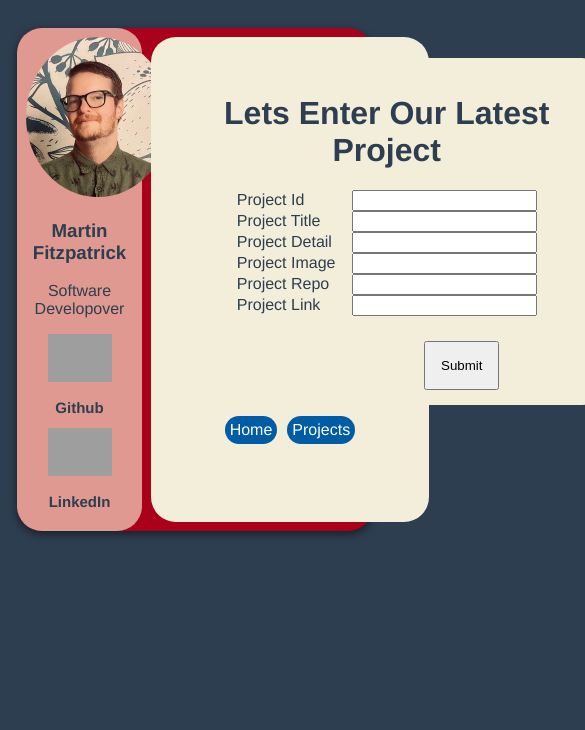
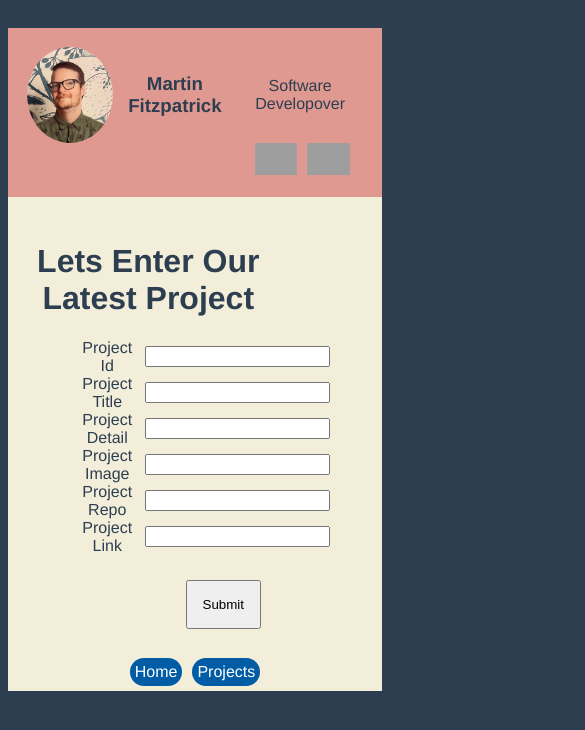
Before and after one commit to krsnamara/portfolio-in-vuejs, a Vue app: page /post in a window 390 px wide. Shown: the top 730 px of the page, 585 px wide, since content can reach past the window. Built offline with nearby package versions, Linux system fonts and the light colour scheme; grey boxes are pictures that could not be loaded.

Commit message:
mobile support for 450px width

```diff
--- a/public/index.html
+++ b/public/index.html
@@ -5,7 +5,7 @@
     <meta http-equiv="X-UA-Compatible" content="IE=edge">
     <meta name="viewport" content="width=device-width,initial-scale=1.0">
     <link rel="icon" href="<%= BASE_URL %>favicon.ico">
-    <title><%= htmlWebpackPlugin.options.title %></title>
+    <title>Martin Fitzpatricks Portfolio</title>
   </head>
   <body>
     <noscript>
--- a/src/components/MainCard.vue
+++ b/src/components/MainCard.vue
@@ -148,4 +148,106 @@
                 width: 95%;
             }
         }
+        @media only screen and (max-width: 450px){
+            *{
+                box-sizing: border-box;
+            }
+            .wrapper{
+        display: flex;
+        justify-content: center;
+        align-items: center;
+        padding-top: 20px;
+        /* width: 60%; */
+    }
+        img{
+            height:20px;
+        }
+        .main-container{
+            display: flex;
+            flex-direction: column;
+            /* justify-content: center;
+            align-items: center; */
+            /* background-color: #28690F; */ /* green pallate */
+            background-color:transparent;
+            border-radius: 0px;
+            width: 100%;
+            box-shadow:none;
+        }
+        .container-one{
+            /* background-color: #6ABF46; */ /* green pallate */
+            display: flex;
+            flex-direction: column;
+            justify-content: space-between;
+            background-color: #E09990;
+            padding: 5%;
+            width: 100%;
+            border-radius: 0;
+            margin: 0;
+        }
+        .profile{
+            padding-left: 0%;
+            display: flex;
+            align-items: center;
+        }
+        .profile img{
+            height: 6rem;
+            border-radius: 50%;
+        }
+        .link a{
+            text-decoration: none;
+            color: #2c3e50;
+            font-size: 10px;
+        }
+        .link h2{
+            display: none;
+        }
+        .link img{
+            height: 2rem;
+        }
+        .link img:hover{
+            height: 3rem;
+            /* // filter:grayscale(100%); */
+            filter: invert(100%);
+        }
+        .social-links{
+            display: flex;
+            justify-content:flex-end;
+            padding-right: 4%;
+            gap: 10px;
+        }
+        .container-two{
+            /* background-color:#6ABF46; */ /* green pallate */
+            background-color:#F3EED9;
+            margin: 0%;
+            width: 100%;
+            padding: 8%;
+            /* padding: 2.5%; */
+            border-radius: 0;
+            /* margin: 0; */
+
+        }
+        .about-me{
+            text-align: left;
+            border-radius: 25px;
+        }
+        .logos img{
+            height: 2rem;
+        }
+        .button-container{
+            display: flex;
+            flex-direction: row;
+            justify-content: center;
+            align-items: center;
+        }
+        .projects-button{
+            background-color: #005ca4;
+            border-radius: 15px;
+            padding: 5px;
+            margin: 5px;
+        }
+        .projects-button a{
+            text-decoration: none;
+            color: #ffffff;
+        }
+        }
     </style>
--- a/src/components/PostProjects.vue
+++ b/src/components/PostProjects.vue
@@ -203,4 +203,128 @@
             width: 95%;
         }
     }
+    @media only screen and (max-width: 450px){
+            *{
+                box-sizing: border-box;
+            }
+        .wrapper{
+        display: flex;
+        justify-content: center;
+        align-items: center;
+        padding-top: 20px;
+        /* width: 60%; */
+        }
+        .input-wrapper {
+        background-color: #F3EED9;
+        border-radius: 20px;
+        stroke: black 2px solid;
+        margin: 2.5%;
+        width: 70%;
+        padding: 15px;
+        min-width: auto;
+        max-width: auto;
+        /* padding-bottom: 25px; */
+        display: flex;
+        flex-direction: column;
+        }
+    .input-container{
+        display: flex;
+        justify-content:space-evenly;
+        gap: 10%;
+        align-items: center;
+        padding: 0px 50px 0px 50px;
+
+    }
+
+        img{
+            height:20px;
+        }
+        .main-container{
+            display: flex;
+            flex-direction: column;
+            /* justify-content: center;
+            align-items: center; */
+            /* background-color: #28690F; */ /* green pallate */
+            background-color:transparent;
+            border-radius: 0px;
+            width: 100%;
+            box-shadow:none;
+        }
+        .container-one{
+            /* background-color: #6ABF46; */ /* green pallate */
+            display: flex;
+            flex-direction: column;
+            justify-content: space-between;
+            background-color: #E09990;
+            padding: 5%;
+            width: 100%;
+            border-radius: 0;
+            margin: 0;
+        }
+        .profile{
+            padding-left: 0%;
+            display: flex;
+            align-items: center;
+        }
+        .profile img{
+            height: 6rem;
+            border-radius: 50%;
+        }
+        .link a{
+            text-decoration: none;
+            color: #2c3e50;
+            font-size: 10px;
+        }
+        .link h2{
+            display: none;
+        }
+        .link img{
+            height: 2rem;
+        }
+        .link img:hover{
+            height: 3rem;
+            /* // filter:grayscale(100%); */
+            filter: invert(100%);
+        }
+        .social-links{
+            display: flex;
+            justify-content:flex-end;
+            padding-right: 4%;
+            gap: 10px;
+        }
+        .container-two{
+            /* background-color:#6ABF46; */ /* green pallate */
+            background-color:#F3EED9;
+            margin: 0%;
+            width: 100%;
+            padding: 0%;
+            /* padding: 2.5%; */
+            border-radius: 0;
+            /* margin: 0; */
+
+        }
+        .about-me{
+            text-align: left;
+            border-radius: 25px;
+        }
+        .logos img{
+            height: 2rem;
+        }
+        .button-container{
+            display: flex;
+            flex-direction: row;
+            justify-content: center;
+            align-items: center;
+        }
+        .projects-button{
+            background-color: #005ca4;
+            border-radius: 15px;
+            padding: 5px;
+            margin: 5px;
+        }
+        .projects-button a{
+            text-decoration: none;
+            color: #ffffff;
+        }
+        }
     </style>
--- a/src/components/ProjectsCard.vue
+++ b/src/components/ProjectsCard.vue
@@ -118,4 +118,28 @@
             text-decoration: none;
             color: #ffffff;
         }
+        @media only screen and (max-width: 450px){
+            *{
+                box-sizing: border-box;
+            }
+            .project-card img{
+                height: auto;
+                max-width: 300px;
+            }
+            .project-card{
+            display: flex;
+            flex-direction: column;
+            margin: 10px;
+            padding: 10px;
+            width: 520px;
+            height: fit-content;
+            flex-wrap: 0 0 40%;
+            justify-content:start;
+            align-items: center;
+            background-color: #F3EED9;
+            border-radius: 25px;
+            box-shadow: rgb(0, 0, 0, .24) 0px 3px 8px;
+        }
+
+        }
     </style>
```
